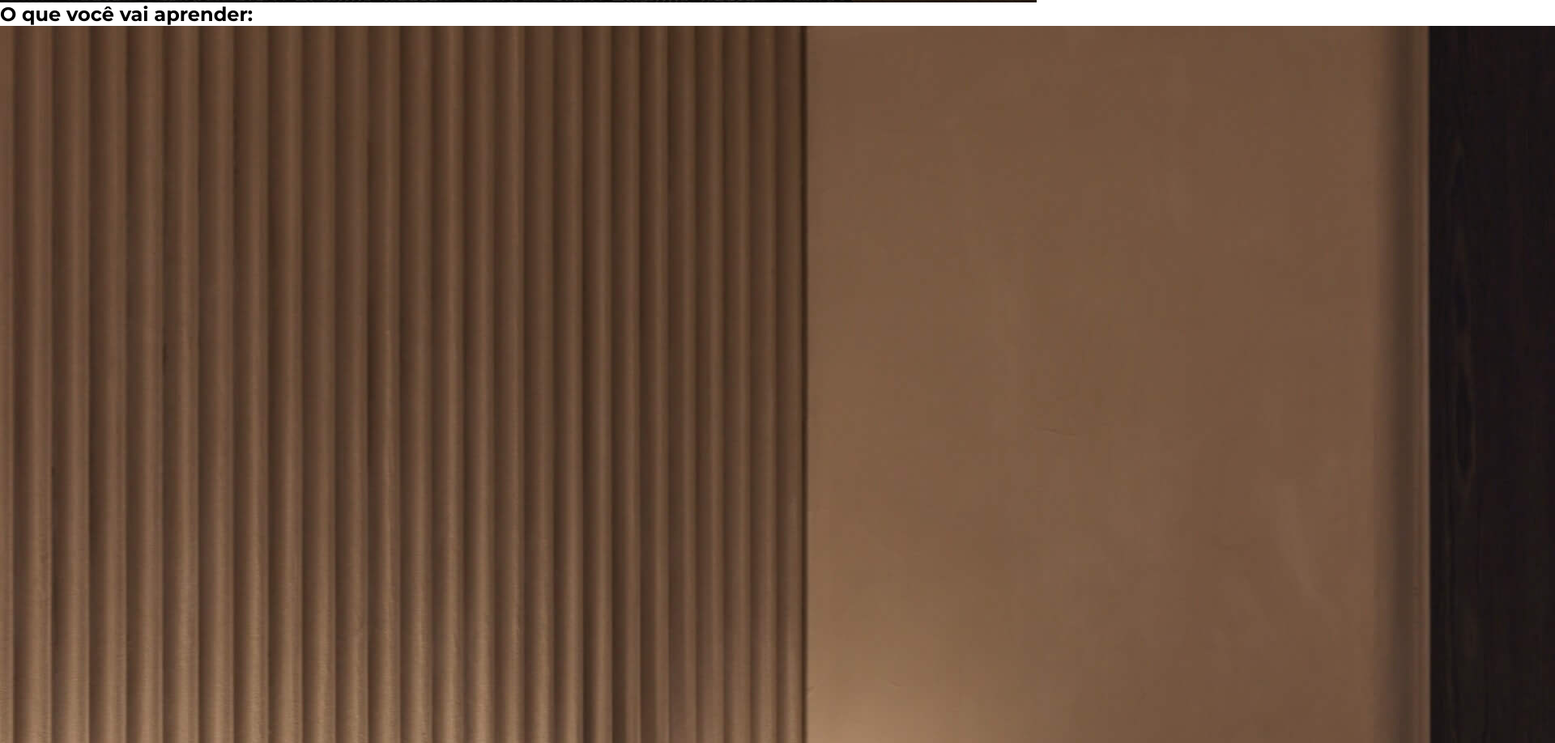
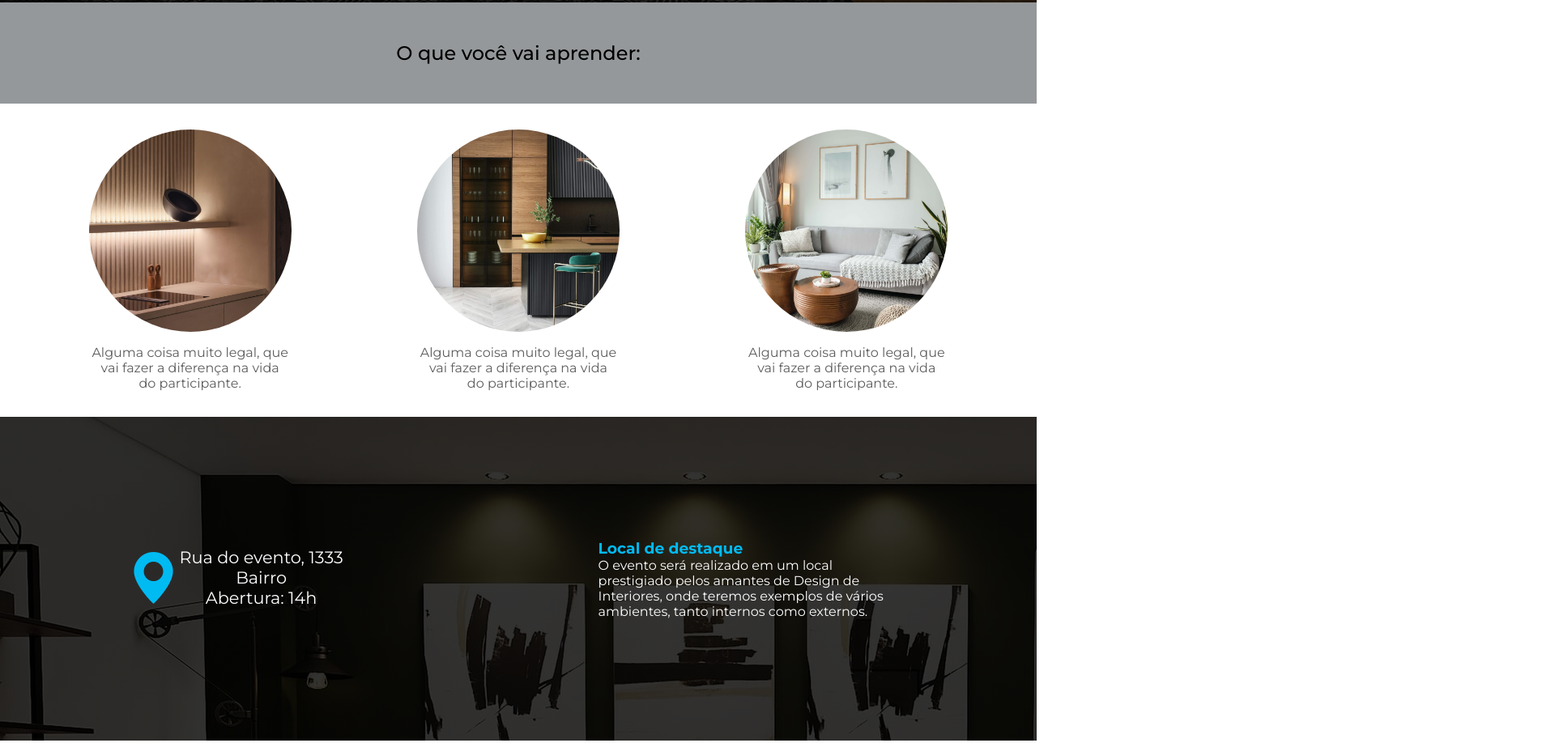
Before and after one commit to matheusbattisti/html_css_landing_page, a plain HTML site: page index.html in a window 1280 px wide. Shown: the part 677-1595 px from the top of the page at 81% size, 1920 px wide, since content can reach past the window. Drawn offline with nearby package versions, Linux system fonts and the light colour scheme.

Commit message:
continuando landing

```diff
--- a/css/styles.css
+++ b/css/styles.css
@@ -13,11 +13,14 @@
 }
 
 /* Event form */
-#event-subscription {
+.section-bg {
   background: linear-gradient(rgba(0, 0, 0, 0.8), rgba(0, 0, 0, 0.8)),
     url("../img/hrz-5.jpg");
   background-position: center;
   background-size: cover;
+}
+
+#event-subscription {
   height: 85vh;
   display: flex;
   justify-content: space-around;
@@ -98,3 +101,81 @@
 #subscription-form input[type="submit"]:hover {
   opacity: 1;
 }
+
+/* Benefits section */
+#key-benefits h2 {
+  background-color: var(--secondary);
+  text-align: center;
+  padding: 2em;
+  font-weight: 500;
+}
+
+.benefits {
+  display: flex;
+  justify-content: space-around;
+  padding: 2em;
+}
+
+.benefit {
+  text-align: center;
+  display: flex;
+  flex-direction: column;
+  align-items: center;
+  max-width: 20%;
+  color: var(--text-tertiary);
+}
+
+.benefit .benefit-img {
+  width: 250px;
+  height: 250px;
+  border-radius: 50%;
+  background-size: cover;
+  background-position: center;
+  margin-bottom: 1em;
+}
+
+#benefit-1 {
+  background-image: url("../img/sqr-1.jpg");
+}
+
+#benefit-2 {
+  background-image: url("../img/sqr-2.jpg");
+}
+
+#benefit-3 {
+  background-image: url("../img/sqr-3.jpg");
+}
+
+/* Event location */
+#location {
+  height: 400px;
+  background: linear-gradient(rgba(0, 0, 0, 0.8), rgba(0, 0, 0, 0.8)),
+    url("../img/hrz-5.jpg");
+  display: flex;
+  align-items: center;
+  justify-content: space-around;
+  color: var(--text-color);
+}
+
+#address,
+#about-location {
+  max-width: 30%;
+}
+
+#address {
+  display: flex;
+}
+
+#address i {
+  color: var(--primary);
+  font-size: 4em;
+}
+
+#address-details {
+  text-align: center;
+  font-size: 1.3em;
+}
+
+#about-location h3 {
+  color: var(--primary);
+}
--- a/index.html
+++ b/index.html
@@ -5,6 +5,7 @@
     <meta http-equiv="X-UA-Compatible" content="IE=edge" />
     <meta name="viewport" content="width=device-width, initial-scale=1.0" />
     <title>InDecor</title>
+    <!-- Text font -->
     <link rel="stylesheet" href="css/styles.css" />
     <link rel="preconnect" href="https://fonts.googleapis.com" />
     <link rel="preconnect" href="https://fonts.gstatic.com" crossorigin />
@@ -12,9 +13,14 @@
       href="https://fonts.googleapis.com/css2?family=Montserrat:ital,wght@0,100;0,200;0,300;0,400;0,500;0,600;0,700;0,800;0,900;1,100;1,200;1,300;1,400;1,500;1,600;1,700;1,800;1,900&display=swap"
       rel="stylesheet"
     />
+    <!-- Icons Font -->
+    <link
+      rel="stylesheet"
+      href="https://cdn.jsdelivr.net/npm/bootstrap-icons@1.8.1/font/bootstrap-icons.css"
+    />
   </head>
   <body>
-    <header id="event-subscription">
+    <header id="event-subscription" class="section-bg">
       <div id="disclaimer">
         <h2>InDecor</h2>
         <p class="about-event">
@@ -54,38 +60,40 @@
     </header>
     <section id="key-benefits">
       <h2>O que você vai aprender:</h2>
+      <div class="benefits">
         <div class="benefit">
-        <img src="img/sqr-1.jpg" alt="Descrição da imagem" />
+          <div id="benefit-1" class="benefit-img"></div>
           <p>
             Alguma coisa muito legal, que vai fazer a diferença na vida do
             participante.
           </p>
         </div>
         <div class="benefit">
-        <img src="img/sqr-2.jpg" alt="Descrição da imagem 2" />
+          <div id="benefit-2" class="benefit-img"></div>
           <p>
             Alguma coisa muito legal, que vai fazer a diferença na vida do
             participante.
           </p>
         </div>
         <div class="benefit">
-        <img src="img/sqr-3.jpg" alt="Descrição da imagem 3" />
+          <div id="benefit-3" class="benefit-img"></div>
           <p>
             Alguma coisa muito legal, que vai fazer a diferença na vida do
             participante.
           </p>
         </div>
+      </div>
     </section>
-    <section id="location">
-      <div class="address">
-        <p>ícone location</p>
-        <div class="address-details">
+    <section id="location" class="section-bg">
+      <div id="address">
+        <i class="bi bi-geo-alt-fill"></i>
+        <div id="address-details">
           <p>Rua do evento, 1333</p>
           <p>Bairro</p>
           <p>Abertura: 14h</p>
         </div>
       </div>
-      <div class="about-location">
+      <div id="about-location">
         <h3>Local de destaque</h3>
         <p>
           O evento será realizado em um local prestigiado pelos amantes de
```
Lines whose indentation alone changed are shown as unchanged.
